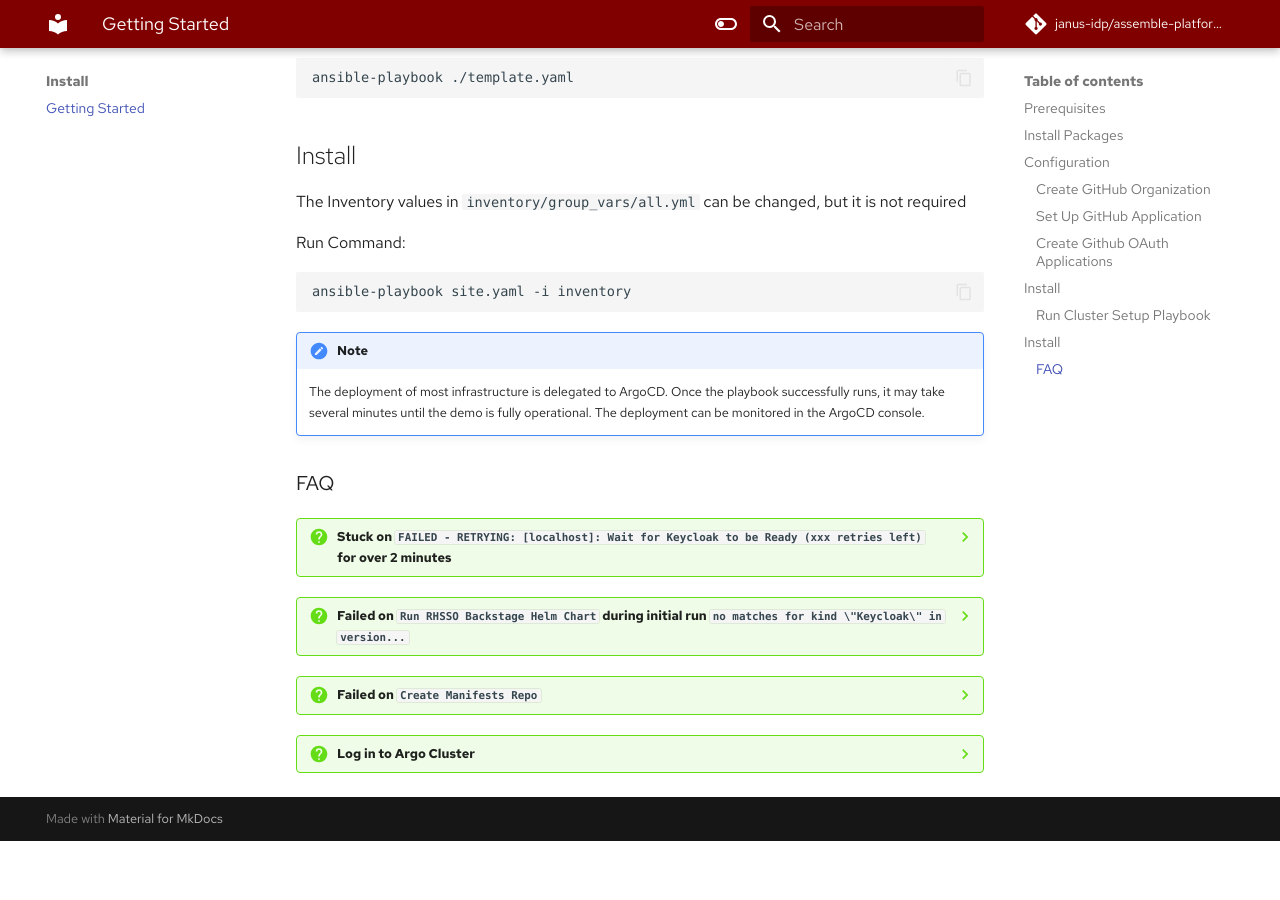
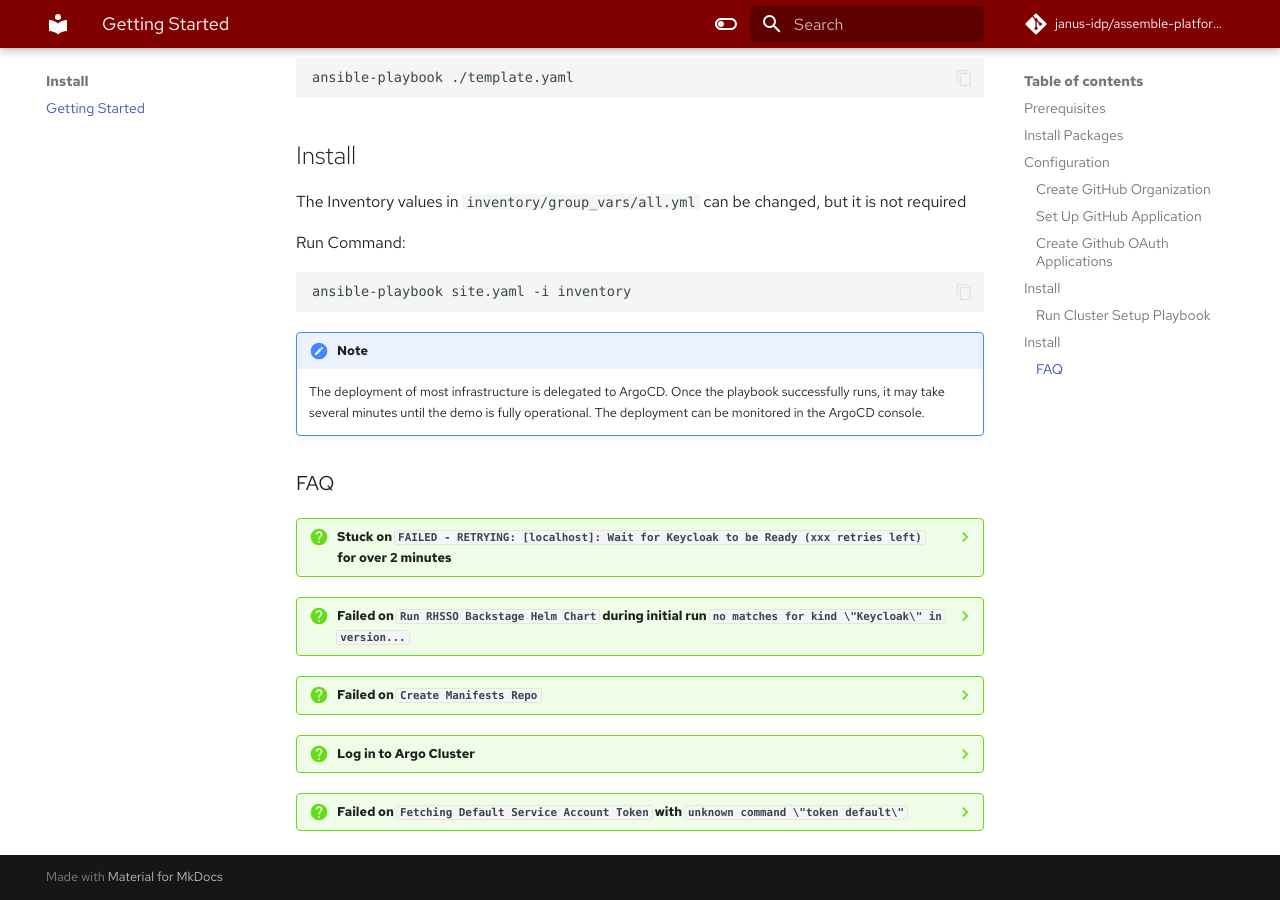
Before and after one commit to janus-idp/demo-setup, an MkDocs documentation site: the page built from docs/docs/getting_started/getting-started.md, in a window 1280 px wide and 900 px high, scrolled down 4568 px. Built offline with MkDocs 1.6.1 and Material for MkDocs 9.7.7, drawn with Linux system fonts in a browser that asks for light colours; some web fonts are replaced; comment, search, counter and statistics services are not loaded; before the commit the page ends 5409 px from its top, so only the background shows below that; some of the changed text lies outside the part shown.

````diff
--- a/docs/docs/getting_started/getting-started.md
+++ b/docs/docs/getting_started/getting-started.md
@@ -181,3 +181,13 @@
 
 ??? question "Log in to Argo Cluster"
     To access the console, the password for the `admin` user can be found in the `argocd-cluster` secret.
+
+??? question "Failed on `Fetching Default Service Account Token` with `unknown command \"token default\"`"
+    Ensure your `oc` client is 4.11 or above
+    ```sh
+    oc version --client
+    ```
+    The latest `oc` client can be downloaded here:
+    ```sh
+    open "https://console-openshift-console.apps$OPENSHIFT_CLUSTER_INFO/command-line-tools"
+    ```
````
Also changed, not shown: ansible/cluster-setup/README.md, 3 other files.
